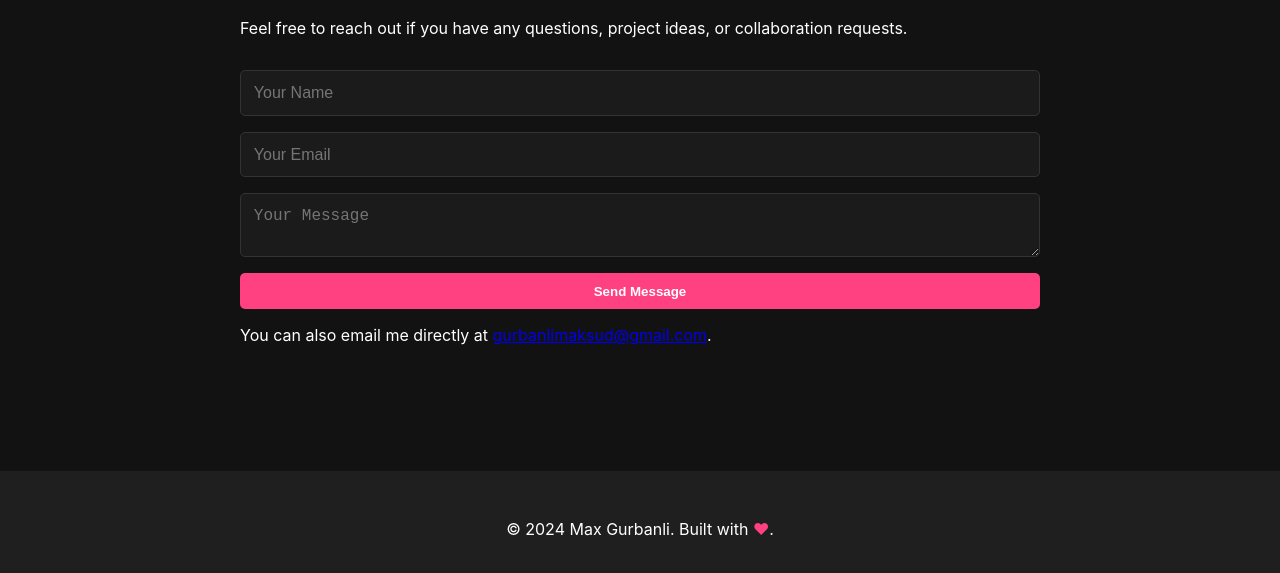
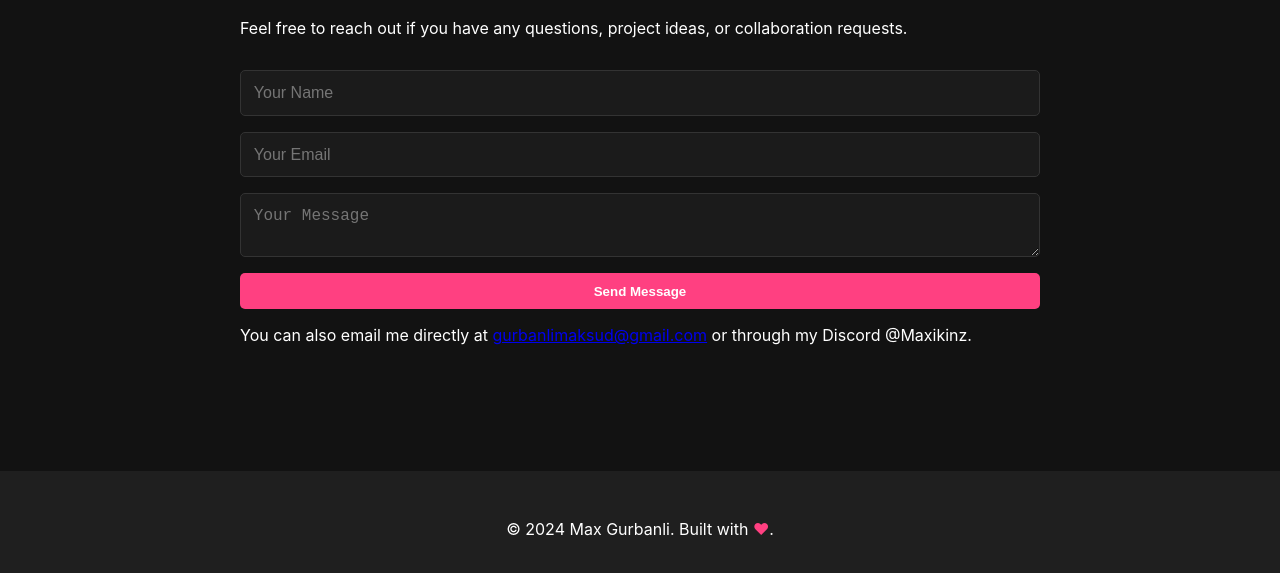
Before and after one commit to MaxGurbanli/MaxGurbanli.github.io, a plain HTML site: page contact.html in a window 1280 px wide. Shown: the part 213-786 px from the top of the page. Drawn offline with Linux system fonts and the light colour scheme.

Commit message:
Improve contact and home page

```diff
--- a/contact.html
+++ b/contact.html
@@ -32,7 +32,7 @@
         <textarea name="message" placeholder="Your Message" required></textarea>
         <button type="submit">Send Message</button>
       </form>
-      <p>You can also email me directly at <a href="mailto:youremail@example.com">gurbanlimaksud@gmail.com</a>.</p>
+      <p>You can also email me directly at <a href="mailto:gurbanlimaksud@gmail.com">gurbanlimaksud@gmail.com</a> or through my Discord @Maxikinz.</p>
     </section>
   </main>
 
```
Also changed, not shown: index.html (+1 -1 lines).
